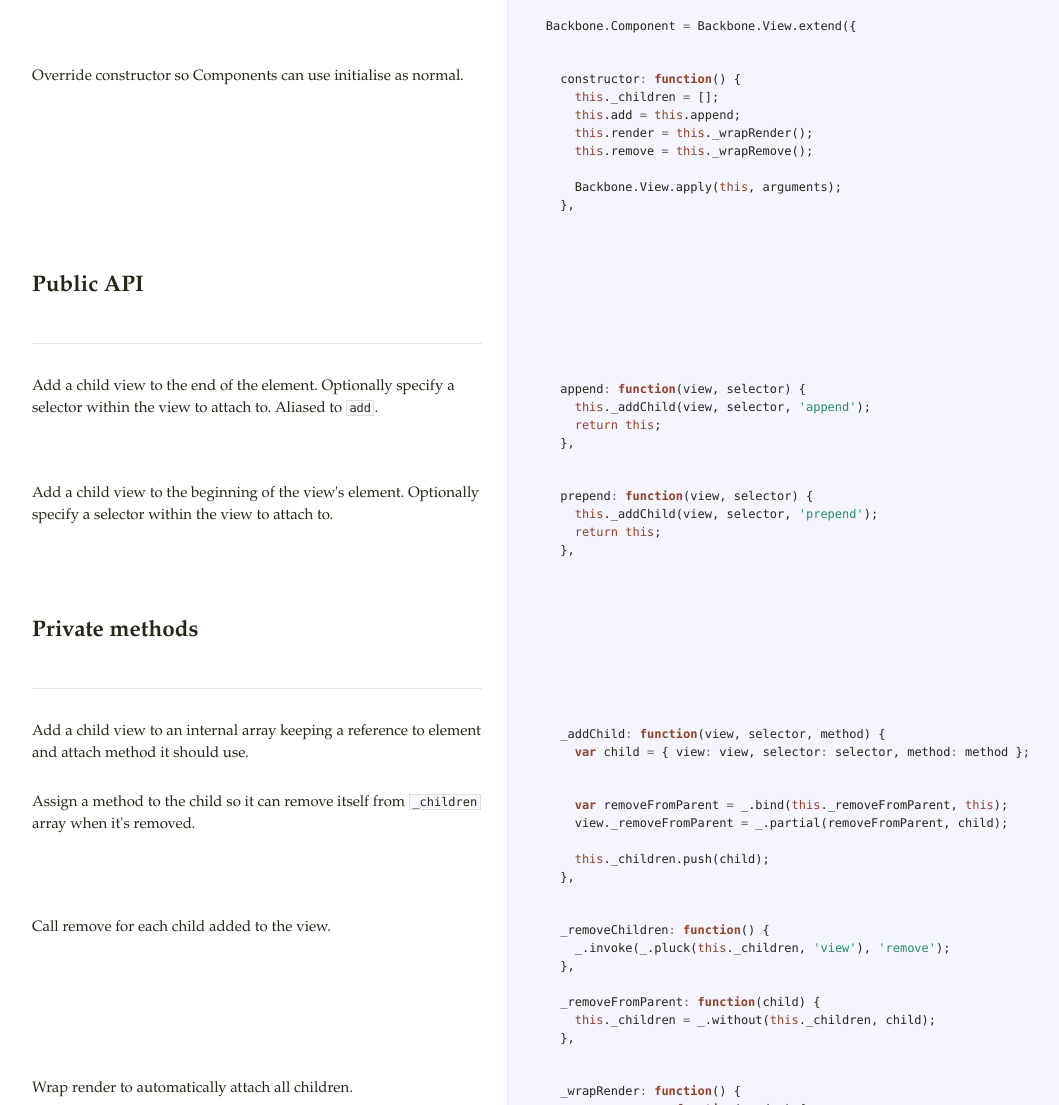
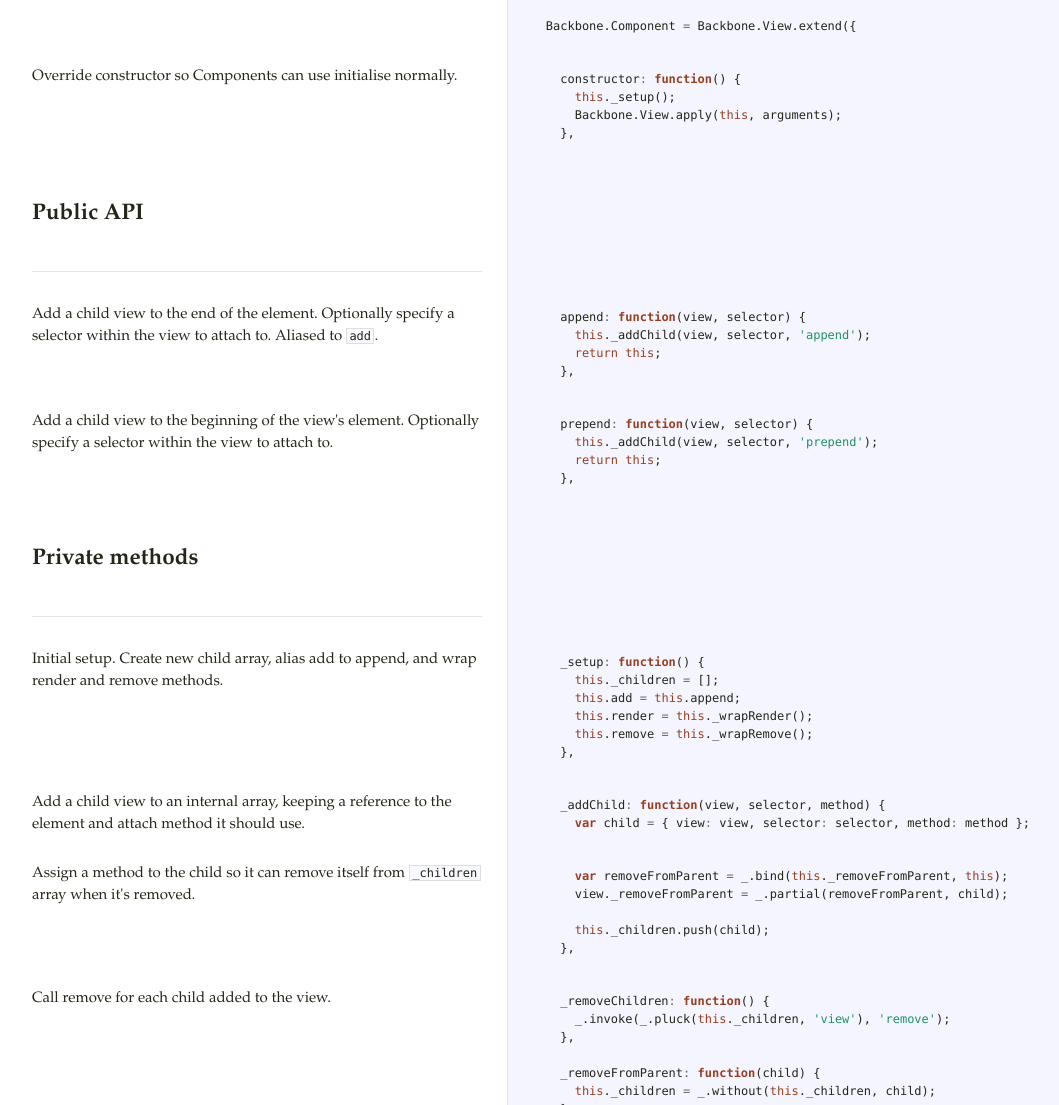
Before and after one commit to yammer/backbone-component, a website: page docs/backbone-component.html in a window 1280 px wide. Shown: the part 182-1287 px from the top of the page, without its empty margins (18-1077 px from the left). Drawn offline with Linux system fonts and the light colour scheme.

Commit message:
move setup logic to helper method

```diff
--- a/docs/backbone-component.html
+++ b/docs/backbone-component.html
@@ -65,16 +65,12 @@
                 <a class="pilcrow" href="#section-4">&#182;</a>
               </div>
 
-<p>Override constructor so Components can use initialise as normal.</p>
+<p>Override constructor so Components can use initialise normally.</p>
 
             </div>
 
             <div class="content"><div class="highlight"><pre>  <span class="nx">constructor</span><span class="o">:</span> <span class="kd">function</span><span class="p">()</span> <span class="p">{</span>
-    <span class="k">this</span><span class="p">.</span><span class="nx">_children</span> <span class="o">=</span> <span class="p">[];</span>
-    <span class="k">this</span><span class="p">.</span><span class="nx">add</span> <span class="o">=</span> <span class="k">this</span><span class="p">.</span><span class="nx">append</span><span class="p">;</span>
-    <span class="k">this</span><span class="p">.</span><span class="nx">render</span> <span class="o">=</span> <span class="k">this</span><span class="p">.</span><span class="nx">_wrapRender</span><span class="p">();</span>
-    <span class="k">this</span><span class="p">.</span><span class="nx">remove</span> <span class="o">=</span> <span class="k">this</span><span class="p">.</span><span class="nx">_wrapRemove</span><span class="p">();</span>
-
+    <span class="k">this</span><span class="p">.</span><span class="nx">_setup</span><span class="p">();</span>
     <span class="nx">Backbone</span><span class="p">.</span><span class="nx">View</span><span class="p">.</span><span class="nx">apply</span><span class="p">(</span><span class="k">this</span><span class="p">,</span> <span class="nx">arguments</span><span class="p">);</span>
   <span class="p">},</span></pre></div></div>
 
@@ -185,8 +181,30 @@
                 <a class="pilcrow" href="#section-11">&#182;</a>
               </div>
 
-<p>Add a child view to an internal array keeping a reference to
-element and attach method it should use.</p>
+<p>Initial setup. Create new child array, alias add to append, and wrap
+render and remove methods.</p>
+
+            </div>
+
+            <div class="content"><div class="highlight"><pre>  <span class="nx">_setup</span><span class="o">:</span> <span class="kd">function</span><span class="p">()</span> <span class="p">{</span>
+    <span class="k">this</span><span class="p">.</span><span class="nx">_children</span> <span class="o">=</span> <span class="p">[];</span>
+    <span class="k">this</span><span class="p">.</span><span class="nx">add</span> <span class="o">=</span> <span class="k">this</span><span class="p">.</span><span class="nx">append</span><span class="p">;</span>
+    <span class="k">this</span><span class="p">.</span><span class="nx">render</span> <span class="o">=</span> <span class="k">this</span><span class="p">.</span><span class="nx">_wrapRender</span><span class="p">();</span>
+    <span class="k">this</span><span class="p">.</span><span class="nx">remove</span> <span class="o">=</span> <span class="k">this</span><span class="p">.</span><span class="nx">_wrapRemove</span><span class="p">();</span>
+  <span class="p">},</span></pre></div></div>
+
+        </li>
+
+
+        <li id="section-12">
+            <div class="annotation">
+
+              <div class="pilwrap ">
+                <a class="pilcrow" href="#section-12">&#182;</a>
+              </div>
+
+<p>Add a child view to an internal array, keeping a reference to
+the element and attach method it should use.</p>
 
             </div>
 
@@ -196,11 +214,11 @@
         </li>
 
 
-        <li id="section-12">
+        <li id="section-13">
             <div class="annotation">
 
               <div class="pilwrap ">
-                <a class="pilcrow" href="#section-12">&#182;</a>
+                <a class="pilcrow" href="#section-13">&#182;</a>
               </div>
 
 <p>Assign a method to the child so it can remove itself from
@@ -217,11 +235,11 @@
         </li>
 
 
-        <li id="section-13">
+        <li id="section-14">
             <div class="annotation">
 
               <div class="pilwrap ">
-                <a class="pilcrow" href="#section-13">&#182;</a>
+                <a class="pilcrow" href="#section-14">&#182;</a>
               </div>
 
 <p>Call remove for each child added to the view.</p>
@@ -239,11 +257,11 @@
         </li>
 
 
-        <li id="section-14">
+        <li id="section-15">
             <div class="annotation">
 
               <div class="pilwrap ">
-                <a class="pilcrow" href="#section-14">&#182;</a>
+                <a class="pilcrow" href="#section-15">&#182;</a>
               </div>
 
 <p>Wrap render to automatically attach all children.</p>
@@ -265,11 +283,11 @@
         </li>
 
 
-        <li id="section-15">
+        <li id="section-16">
             <div class="annotation">
 
               <div class="pilwrap ">
-                <a class="pilcrow" href="#section-15">&#182;</a>
+                <a class="pilcrow" href="#section-16">&#182;</a>
               </div>
 
 <p>Wrap remove to automatically remove all children and itself from
@@ -292,11 +310,11 @@
         </li>
 
 
-        <li id="section-16">
+        <li id="section-17">
             <div class="annotation">
 
               <div class="pilwrap ">
-                <a class="pilcrow" href="#section-16">&#182;</a>
+                <a class="pilcrow" href="#section-17">&#182;</a>
               </div>
 
 <p>Attach child to the correct element and with correct method.
@@ -315,11 +333,11 @@
         </li>
 
 
-        <li id="section-17">
+        <li id="section-18">
             <div class="annotation">
 
               <div class="pilwrap ">
-                <a class="pilcrow" href="#section-17">&#182;</a>
+                <a class="pilcrow" href="#section-18">&#182;</a>
               </div>
 
 <p>Attach all children in the right order.
```
Also changed, not shown: backbone-component.js (+13 -8 lines).
